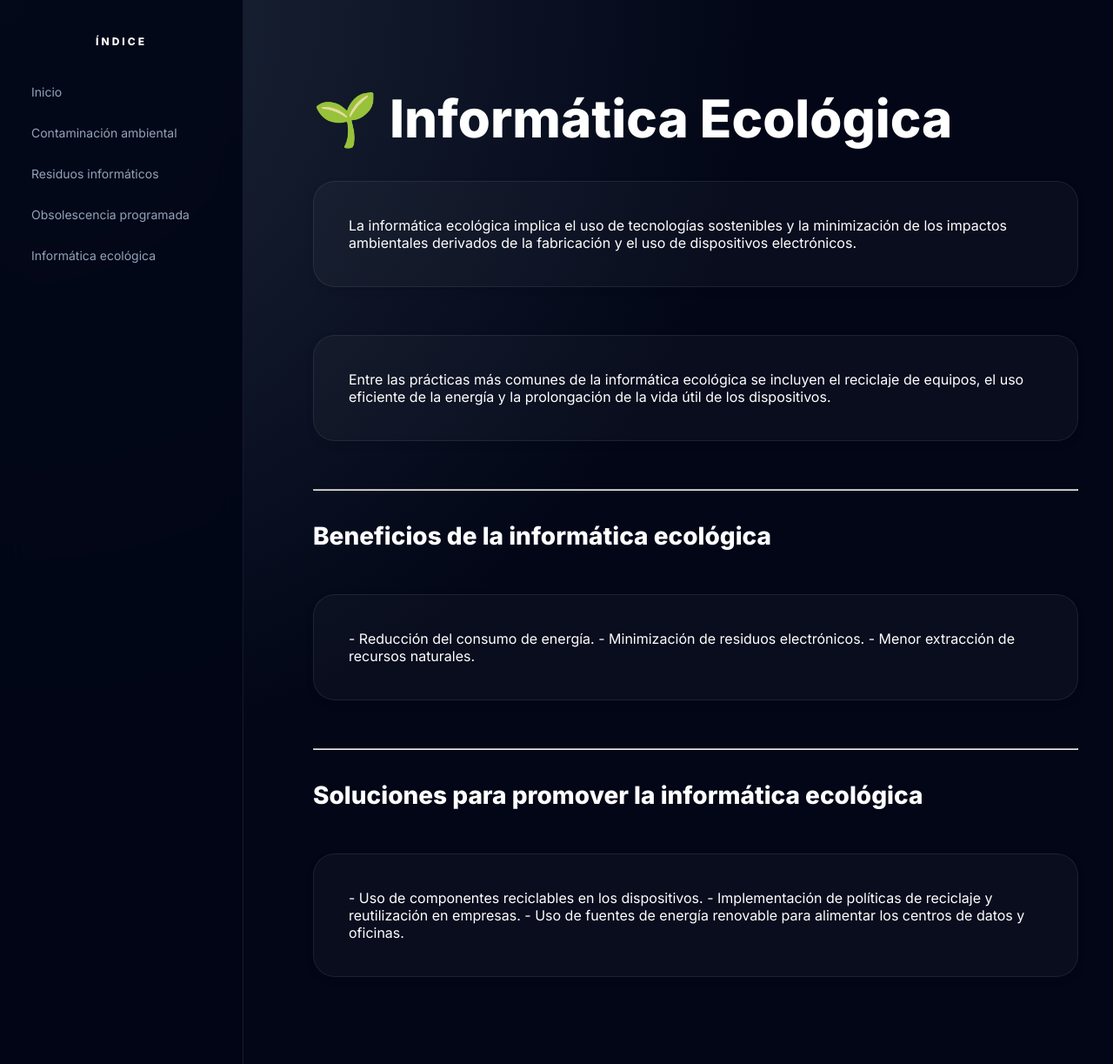
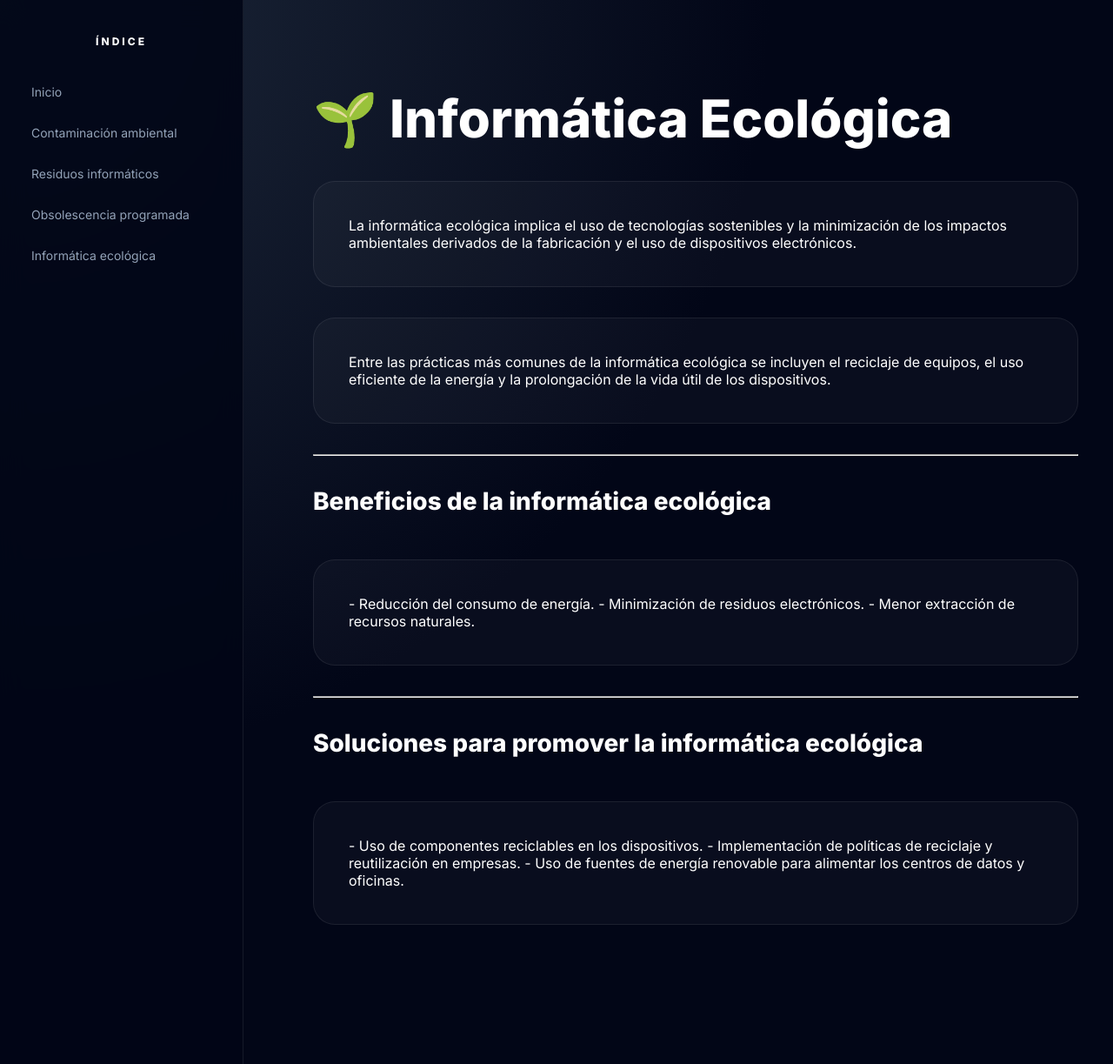
Before and after one commit to glizzlyy/informatica-ambiental, a Jekyll site: the page built from index.md, in a window 1280 px wide and 1223 px high. Shown: the whole window at 87% size. Built offline with Jekyll 4.4.1, drawn with Linux system fonts in a browser that asks for light colours.

Commit message:
Update estilos.html

```diff
--- a/_layouts/estilos.html
+++ b/_layouts/estilos.html
@@ -69,13 +69,13 @@ body{
 }
 h1{font-size:60px;font-weight:800;}
 h2{font-size:28px;margin-bottom:15px;}
+
 section{
-  background:var(--glass);
-  padding:40px;
-  border-radius:25px;
-  border:1px solid var(--glass-border);
-  margin-bottom:20px;
-  box-shadow: 0 4px 10px rgba(0, 0, 0, 0.1); /* Sombra sutil para el efecto */
+background:var(--glass);
+padding:40px;
+border-radius:25px;
+border:1px solid var(--glass-border);
+}
 }
 section h2{
   font-size:24px;
```
